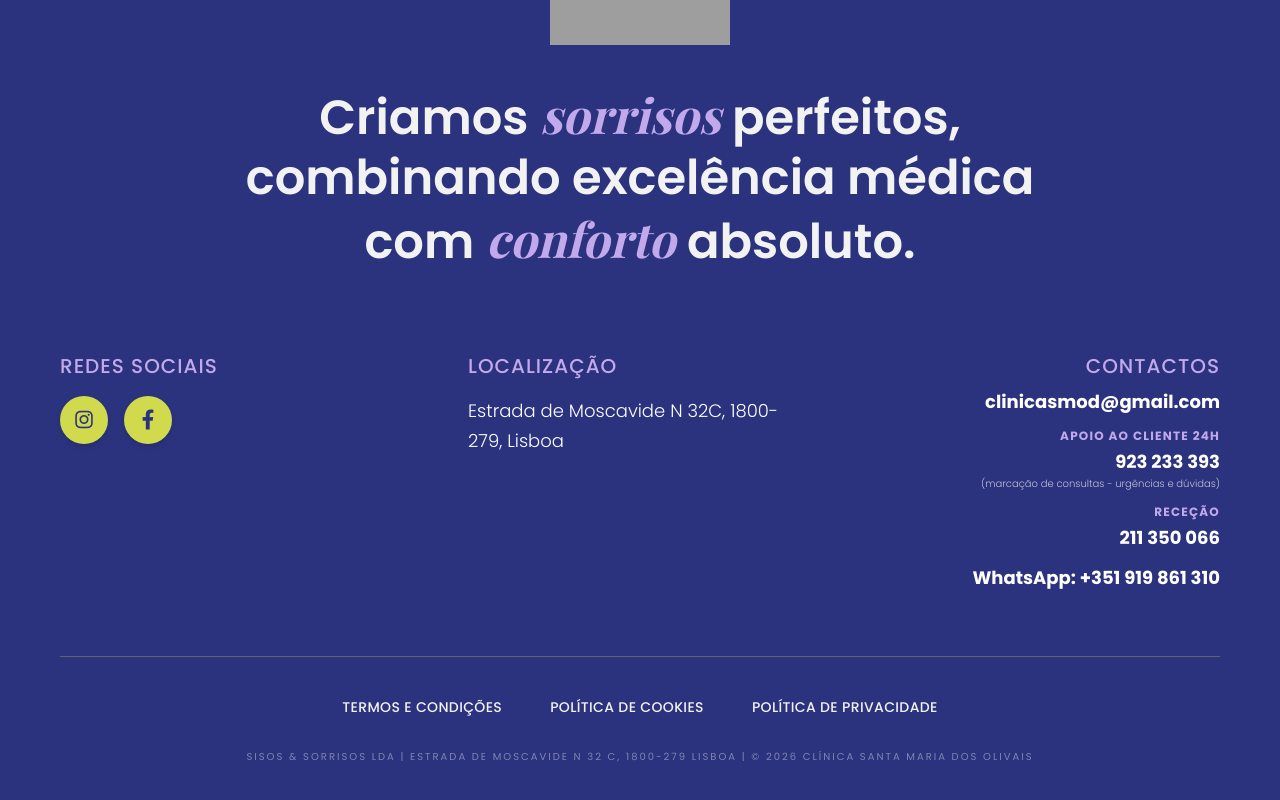
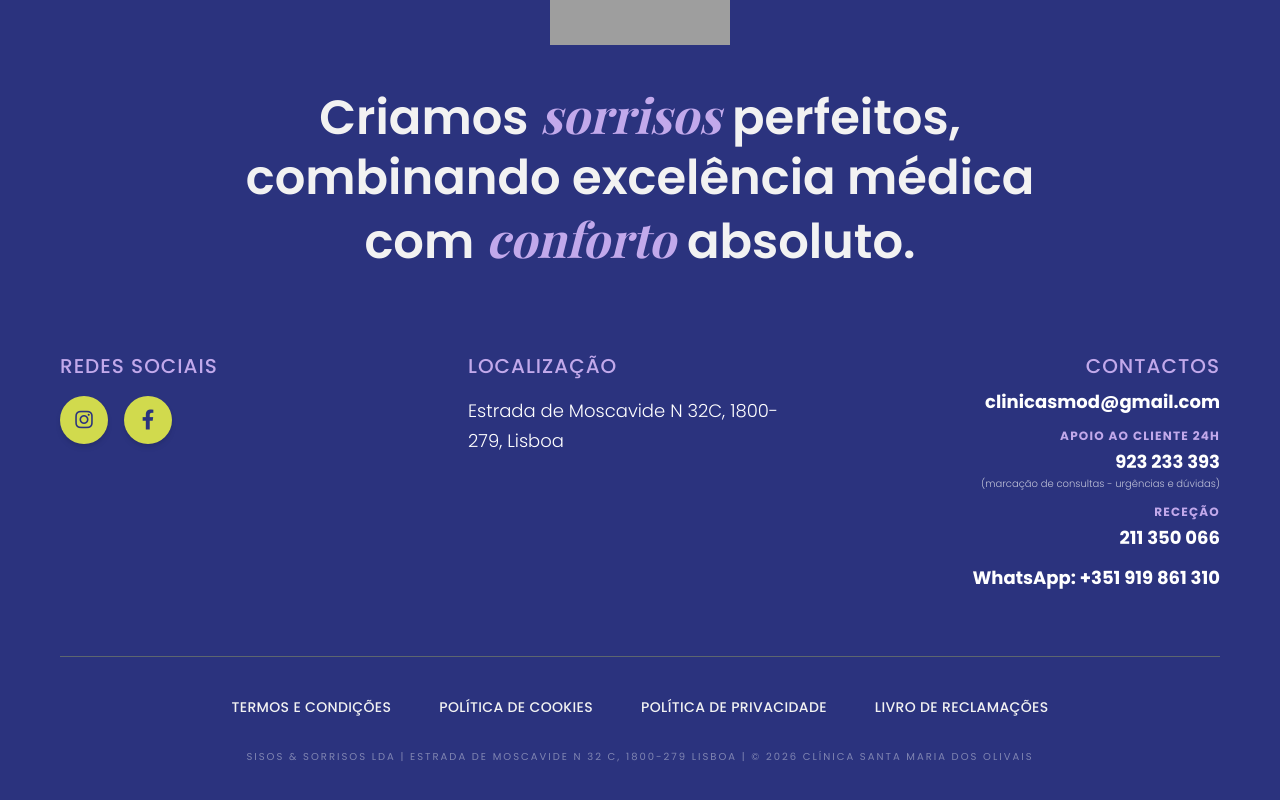
Before and after one commit to Juanfecol/Clinica-Santa-Maria-dos-Olivais, a React (Vite) app: page / in a window 1280 px wide. Shown: the part 6649-7449 px from the top of the page. Built offline with nearby package versions, Linux system fonts and the light colour scheme; grey boxes are pictures that could not be loaded; a web font is replaced by a local one.

Commit message:
feat: Add Livro de Reclamações link to footer
Adds a link to the Livro de Reclamações portal in the website footer to comply with legal requirements and provide easy access for customer complaints.

```diff
--- a/components/Layout.tsx
+++ b/components/Layout.tsx
@@ -328,6 +328,7 @@ const Layout: React.FC<{ children: React.ReactNode }> = ({ children }) => {
             <Link to="/termos" className="hover:text-clinic-purple transition-colors uppercase">Termos e Condições</Link>
             <Link to="/cookies" className="hover:text-clinic-purple transition-colors uppercase">Política de Cookies</Link>
             <Link to="/privacidade" className="hover:text-clinic-purple transition-colors uppercase">Política de Privacidade</Link>
+            <a href="https://www.livroreclamacoes.pt" target="_blank" rel="noreferrer" className="hover:text-clinic-purple transition-colors uppercase">Livro de Reclamações</a>
           </div>
           <div className="mt-8 text-center text-[10px] text-white/40 uppercase tracking-[0.2em]">
             Sisos & Sorrisos Lda | Estrada de Moscavide n 32 c, 1800-279 Lisboa | © {new Date().getFullYear()} Clínica Santa Maria dos Olivais
```
